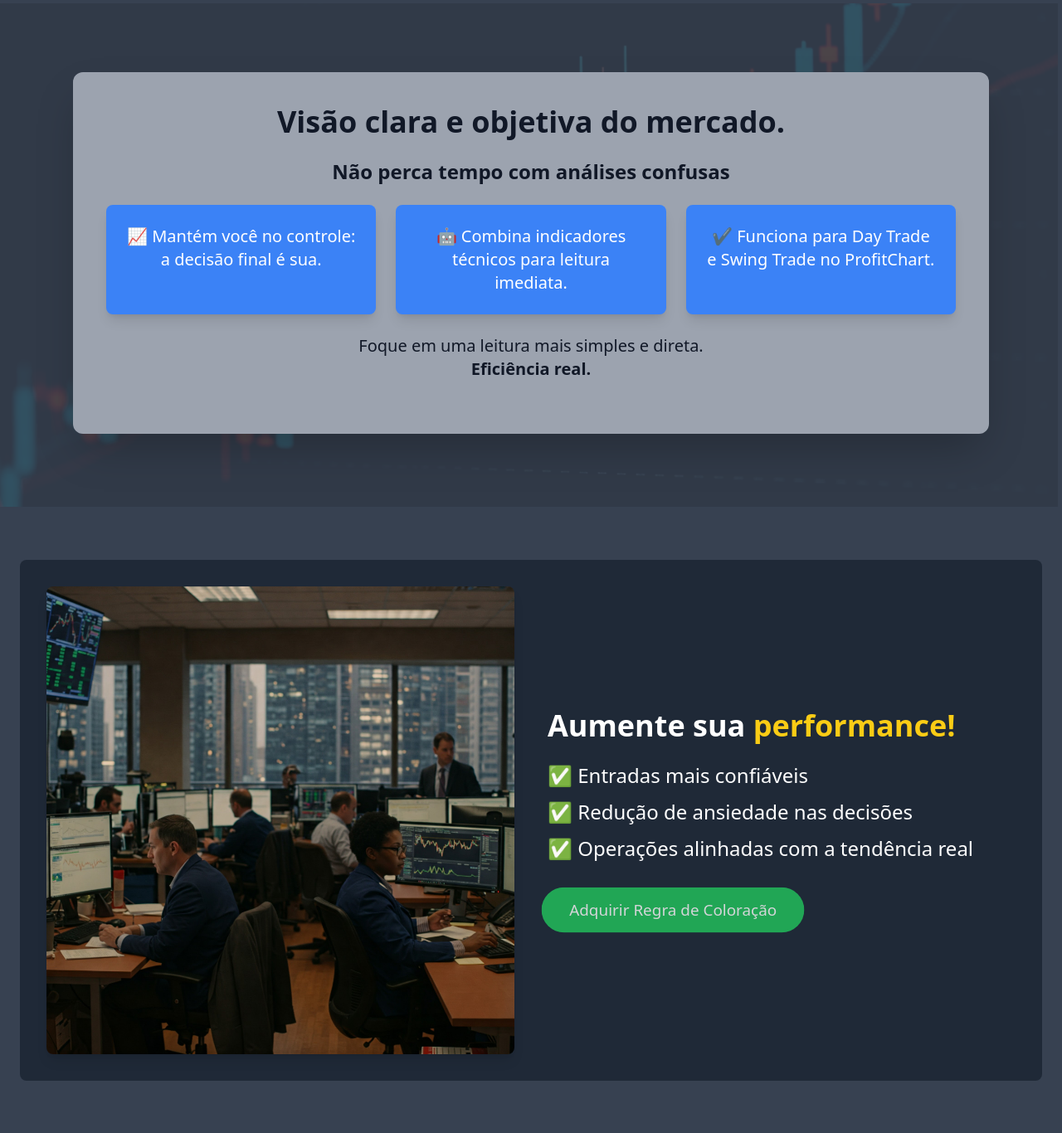
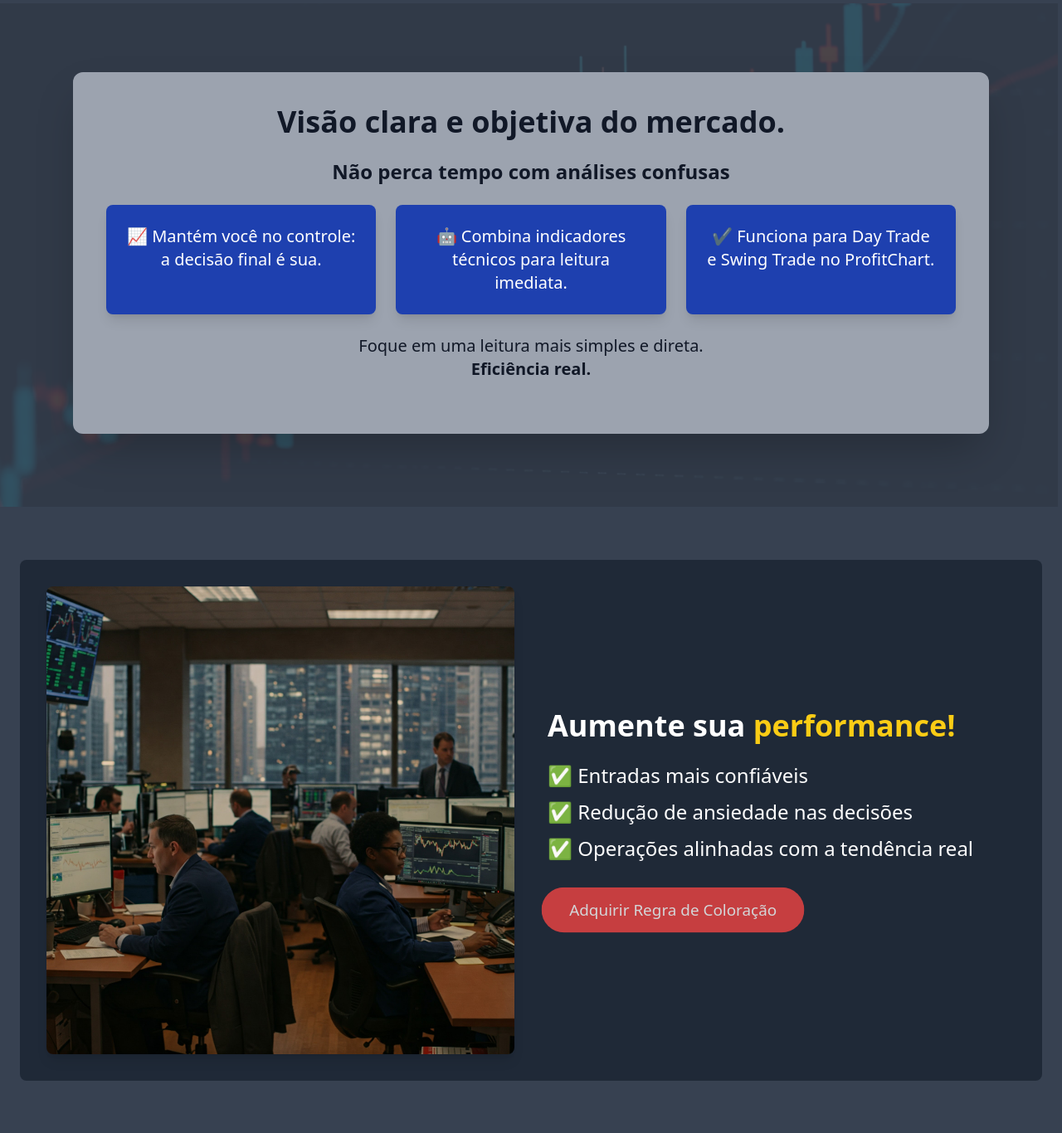
Before and after one commit to Vinicius-Werneck/meu-site-setupw, a Flask app: page / in a window 1280 px wide. Shown: the part 1197-2563 px from the top of the page at 83% size. Run offline with Flask 3, Linux system fonts and the light colour scheme; some libraries are stand-ins or nearby versions.

Commit message:
7 alteracao no html

```diff
--- a/templates/index.html
+++ b/templates/index.html
@@ -170,13 +170,13 @@
             <h3 class="text-2xl font-semibold mb-6">Não perca tempo com análises confusas</h3>
 
             <div class="flex flex-col md:flex-row gap-6 justify-center mb-6">
-                <div class="bg-blue-500 rounded-lg p-6 flex-1 shadow-lg text-white text-xl">
+                <div class="bg-blue-800 rounded-lg p-6 flex-1 shadow-lg text-white text-xl">
                     📈 Mantém você no controle: a decisão final é sua.
                 </div>
-                <div class="bg-blue-500 rounded-lg p-6 flex-1 shadow-lg text-white text-xl">
+                <div class="bg-blue-800 rounded-lg p-6 flex-1 shadow-lg text-white text-xl">
                     🤖 Combina indicadores técnicos para leitura imediata.
                 </div>
-                <div class="bg-blue-500 rounded-lg p-6 flex-1 shadow-lg text-white text-xl">
+                <div class="bg-blue-800 rounded-lg p-6 flex-1 shadow-lg text-white text-xl">
                     ✔ Funciona para Day Trade e Swing Trade no ProfitChart.
                 </div>
             </div>
@@ -228,7 +228,7 @@
                   </ul>
                   <a href="https://wa.me/5521974424452?text=Olá,%20quero%20comprar%20a%20Regra%20de%20Coloração%20SetupW2%20por%20R$479.%20Como%20faço?"
                       target="_blank"
-                      class="inline-block mt-8 bg-green-500 hover:bg-green-600 py-3 px-8 rounded-full text-lg pulsate">
+                      class="inline-block mt-8 bg-red-500 hover:bg-red-600 py-3 px-8 rounded-full text-lg pulsate">
                       Adquirir Regra de Coloração
                   </a>
               </div>
@@ -301,7 +301,7 @@
 
             <a href="https://wa.me/5521974424452?text=Olá,%20quero%20comprar%20a%20Regra%20de%20Coloração%20SetupW2%20por%20R$479.%20Como%20faço?"
                 target="_blank"
-                class="inline-block bg-green-500 hover:bg-green-600 text-white py-3 px-8 rounded-full text-lg pulsate">
+                class="inline-block bg-red-500 hover:bg-red-600 text-white py-3 px-8 rounded-full text-lg pulsate">
                 Adquirir Regra de Coloração
             </a>
         </div>
@@ -322,7 +322,7 @@
 
                 <a href="https://wa.me/5521974424452?text=Olá,%20quero%20comprar%20o%20SetupW2%20por%20R$479.%20Como%20faço?"
                     target="_blank"
-                    class="inline-block mt-8 bg-green-500 hover:bg-green-600 text-white py-3 px-8 rounded-full text-lg pulsate">
+                    class="inline-block mt-8 bg-red-500 hover:bg-red-600 text-white py-3 px-8 rounded-full text-lg pulsate">
                     Comprar SetupW2
                 </a>
             </div>
```
Also changed, not shown: index.html (+6 -6 lines).
